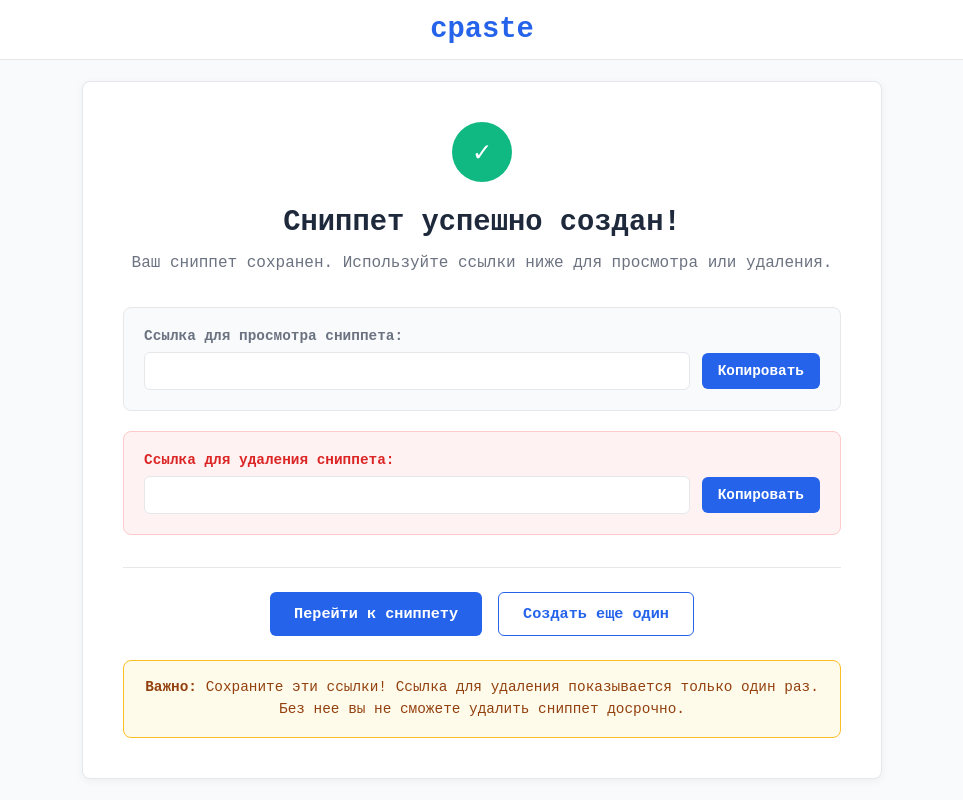
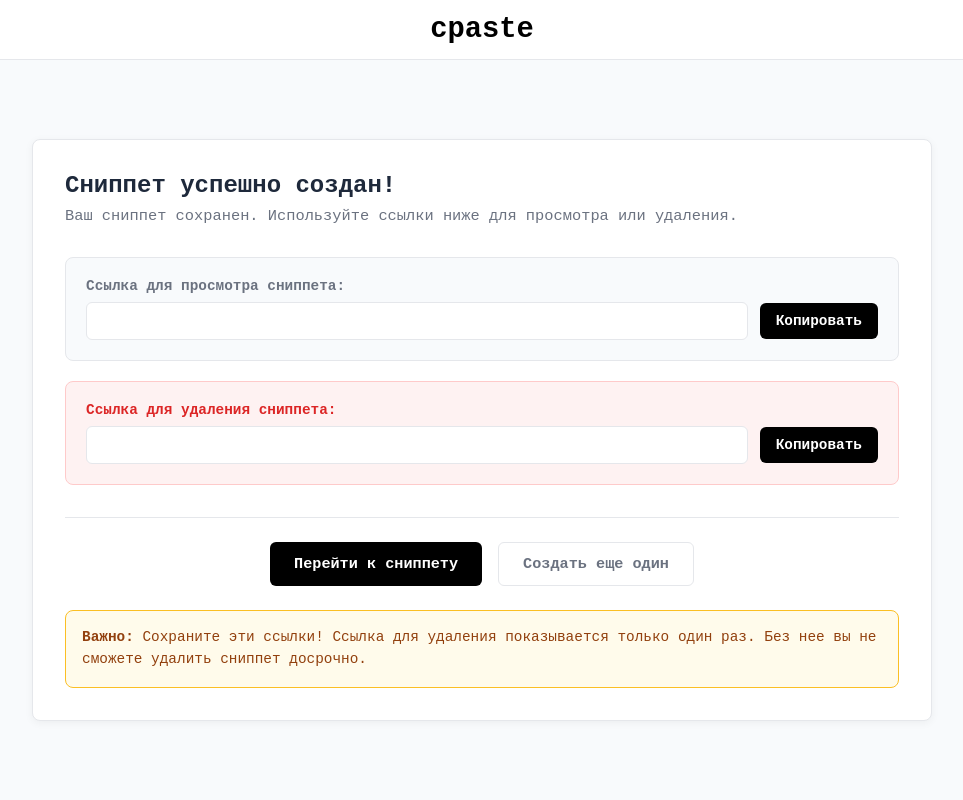
Before and after one commit to sxmurxy0/cpaste, a Flask app: template templates/snippet_links.html in a window 1280 px wide. Shown: the whole page, without its empty margins (158-1121 px from the left). Run offline with Flask 3, Linux system fonts and the light colour scheme; the template is opened without the code that fills it, so the values that code supplies are empty.

Commit message:
Improve templates

```diff
--- a/app.py
+++ b/app.py
@@ -49,6 +49,7 @@ def view_snippet(uuid):
         snippet_title=snippet.title,
         snippet_content=snippet.content,
         creation_date=snippet.short_creation_date(),
+        views=snippet.views_count,
         show_delete_form=False
     )
 
@@ -69,6 +70,7 @@ def delete_snippet(duuid):
         snippet_title=snippet.title,
         snippet_content=snippet.content,
         creation_date=snippet.short_creation_date(),
+        views=snippet.views_count,
         show_delete_form=True
     )
 
--- a/templates/header.html
+++ b/templates/header.html
@@ -1,8 +1,13 @@
 <style>
     :root {
         --header-height: 60px;
-        --accent: #2563eb;
+        --accent: #000000;
+        --accent-hover: #333333;
+        --danger: #dc2626;
+        --muted: #6b7280;
+        --muted-hover: #4b5563;
         --border: #e5e7eb;
+        --success: #10b981;
     }
 
     * {
@@ -51,6 +56,62 @@
         align-items: center;
         justify-content: center;
     }
+
+    .container {
+        width: 100%;
+        max-width: 900px;
+        margin: 0 auto;
+    }
+
+    .btn {
+        padding: 10px 20px;
+        border-radius: 6px;
+        font-family: inherit;
+        font-weight: 600;
+        font-size: 0.95rem;
+        cursor: pointer;
+        border: none;
+        transition: all 0.2s;
+        text-decoration: none;
+        display: inline-flex;
+        align-items: center;
+        justify-content: center;
+    }
+
+    .btn-primary {
+        background: var(--accent);
+        color: white;
+    }
+
+    .btn-primary:hover {
+        background: var(--accent-hover);
+        transform: translateY(-1px);
+        box-shadow: 0 2px 4px rgba(0,0,0,0.1);
+    }
+
+    .btn-secondary {
+        background: white;
+        color: var(--muted);
+        border: 1px solid var(--border);
+    }
+
+    .btn-secondary:hover {
+        transform: translateY(-1px);
+        box-shadow: 0 2px 4px rgba(0,0,0,0.1);
+    }
+
+    .page-title {
+        font-size: 1.5rem;
+        font-weight: 700;
+        margin-bottom: 8px;
+        color: #1e293b;
+    }
+
+    .page-subtitle {
+        color: var(--muted);
+        margin-bottom: 24px;
+        font-size: 0.96rem;
+    }
 </style>
 
 <header class="site-header">
--- a/templates/snippet_links.html
+++ b/templates/snippet_links.html
@@ -5,78 +5,12 @@
     <meta name="viewport" content="width=device-width, initial-scale=1">
     <title>cpaste — Сниппет создан</title>
     <style>
-        :root {
-            --header-height: 60px;
-            --accent: #2563eb;
-            --accent-hover: #1d4ed8;
-            --muted: #6b7280;
-            --muted-hover: #4b5563;
-            --border: #e5e7eb;
-            --success: #10b981;
-        }
-
-        * {
-            box-sizing: border-box;
-            margin: 0;
-            padding: 0;
-        }
-
-        body {
-            font-family: 'Courier New', Courier, 'Lucida Console', Monaco, monospace;
-            background: #f8fafc;
-            color: #1e293b;
-        }
-
-        main {
-            margin-top: var(--header-height);
-            padding: 40px 20px;
-            min-height: calc(100vh - var(--header-height));
-            display: flex;
-            align-items: center;
-            justify-content: center;
-        }
-
-        .container {
-            width: 100%;
-            max-width: 800px;
-            margin: 0 auto;
-        }
-
         .result-card {
             background: white;
             border-radius: 8px;
             border: 1px solid var(--border);
-            padding: 40px;
+            padding: 32px;
             box-shadow: 0 2px 8px rgba(0,0,0,0.05);
-            text-align: center;
-        }
-
-        .success-icon {
-            width: 60px;
-            height: 60px;
-            background: var(--success);
-            border-radius: 50%;
-            display: flex;
-            align-items: center;
-            justify-content: center;
-            margin: 0 auto 24px;
-            font-size: 28px;
-            color: white;
-            font-weight: bold;
-        }
-
-        .result-title {
-            font-size: 1.8rem;
-            font-weight: 700;
-            margin-bottom: 12px;
-            color: #1e293b;
-        }
-
-        .result-subtitle {
-            color: var(--muted);
-            margin-bottom: 32px;
-            font-size: 1rem;
-            line-height: 1.5;
         }
 
         .links-container {
@@ -148,52 +82,8 @@
             border-top: 1px solid var(--border);
         }
 
-        .btn {
+        .action-buttons .btn {
             padding: 12px 24px;
-            border-radius: 6px;
-            font-family: inherit;
-            font-weight: 600;
-            font-size: 0.95rem;
-            cursor: pointer;
-            border: none;
-            text-decoration: none;
-            display: inline-flex;
-            align-items: center;
-            justify-content: center;
-            transition: all 0.2s;
-        }
-
-        .btn-primary {
-            background: var(--accent);
-            color: white;
-        }
-
-        .btn-secondary {
-            background: white;
-            color: var(--accent);
-            border: 1px solid var(--accent);
-        }
-
-        .btn-danger {
-            background: #ef4444;
-            color: white;
-        }
-
-        .btn:hover {
-            transform: translateY(-1px);
-            box-shadow: 0 2px 4px rgba(0,0,0,0.1);
-        }
-
-        .btn-primary:hover {
-            background: var(--accent-hover);
-        }
-
-        .btn-secondary:hover {
-            background: #f0f9ff;
-        }
-
-        .btn-danger:hover {
-            background: #dc2626;
         }
 
         .note {
@@ -224,10 +114,8 @@
     <main>
         <div class="container">
             <div class="result-card">
-                <div class="success-icon">✓</div>
-
-                <h1 class="result-title">Сниппет успешно создан!</h1>
-                <p class="result-subtitle">
+                <h1 class="page-title">Сниппет успешно создан!</h1>
+                <p class="page-subtitle">
                     Ваш сниппет сохранен. Используйте ссылки ниже для просмотра или удаления.
                 </p>
 
@@ -257,7 +145,7 @@
                     <a href="{{ view_url }}" class="btn btn-primary" target="_blank">
                         Перейти к сниппету
                     </a>
-                    <a href="/snippets/create" class="btn btn-secondary">
+                    <a href="/create" class="btn btn-secondary">
                         Создать еще один
                     </a>
                 </div>
```
Also changed, not shown: templates/snippet_create.html (+30 -58 lines), templates/snippet_view.html (+24 -73 lines).
